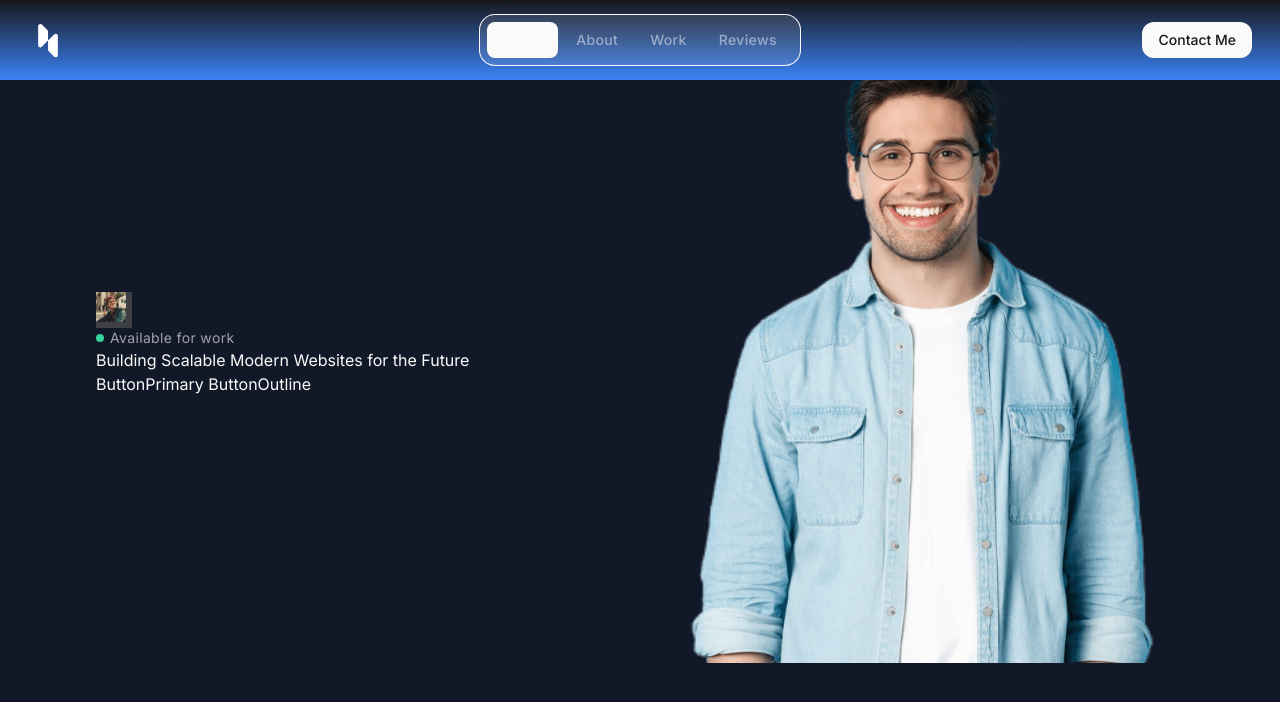
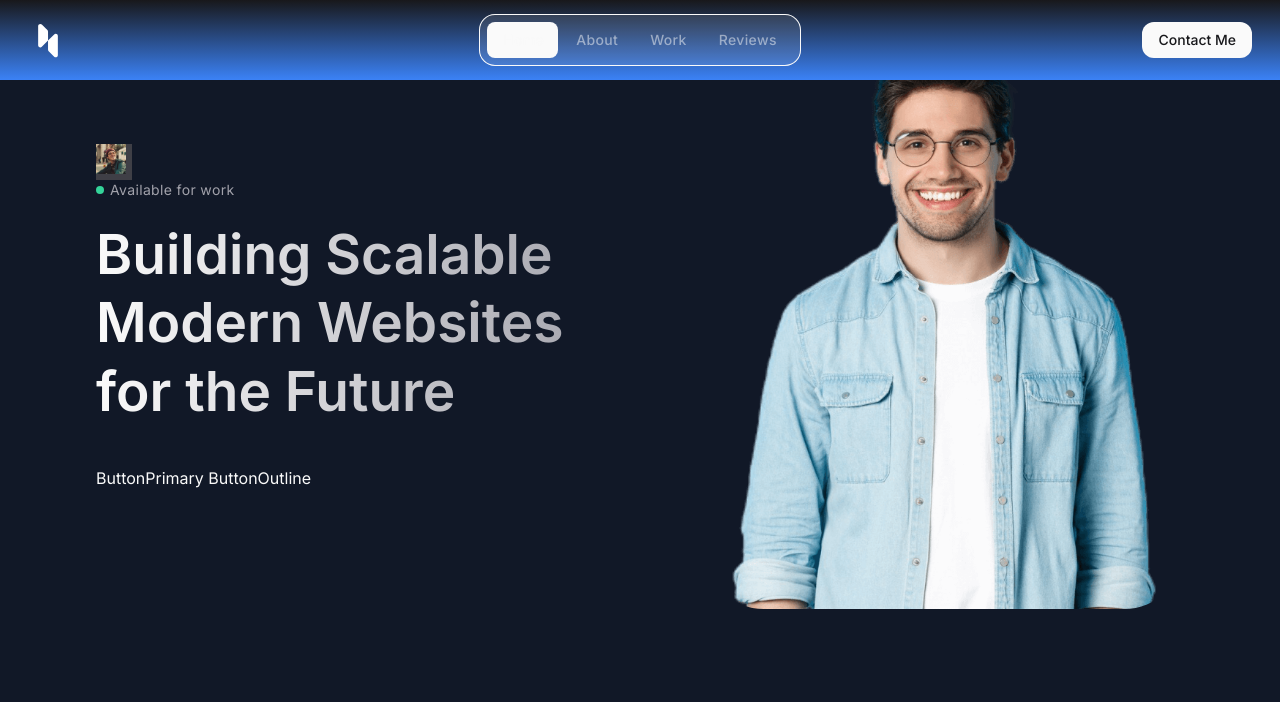
Before and after one commit to michaesaa/porfolio, a React (Vite) app: page / in a window 1280 px wide. Shown: the top 702 px of the page. Built offline with nearby package versions, Linux system fonts and the light colour scheme.

Commit message:
backgrond image

```diff
--- /dev/null
+++ b/src/components/Button.jsx
@@ -0,0 +1,12 @@
+/**
+ * @copyright 2025 MichaelSaa_
+ * @license Apache-2.0
+ */
+export const Button = () => {
+
+  return (
+    <div>
+
+    </div>
+  )
+}
--- a/src/components/Hero.jsx
+++ b/src/components/Hero.jsx
@@ -35,10 +35,11 @@
                             Available for work
                         </div>
 
-                        <h2 className="">
+                        <h2 className="headLine-1 max-w-[15ch] sm:max-w-[25ch]
+                        lg:max-w-[15ch] mt-5 mb-8 lg:mb-10">
                             Building Scalable Modern Websites for the Future
                         </h2>
-                        <div className="">
+                        <div className="flex items-center gap-4">
                             ButtonPrimary
 
                             ButtonOutline
@@ -46,8 +47,10 @@
                     </div>
                 </div>
 
-                <div className="">
-                    <figure className="">
+                <div className="hidden lg:block">
+                    <figure className="w-full max-w-[480px]
+                    ml-auto bg-grandient-to-t from-sky-400 via-25%
+                    via-asy-40-40 to-65% rounded-[60px] overflow-hidden">
                         <img
                             src="/images/hero-banner.png"
                             width={200}
--- a/src/index.css
+++ b/src/index.css
@@ -1,6 +1,24 @@
 @tailwind base;
 @tailwind components;
 @tailwind utilities;
+
+/* ___________________________________ *\
+* TYPOGRAPY
+\* ___________________________________ */
+.headLine-1{
+  @apply max-w-max;
+  background: -webkit-linear-gradient(0deg, #fafafa,
+  #a1a1aa);
+  -webkit-background-clip: text;
+  -webkit-text-fill-color: transparent;
+}
+
+
+.headLine-1{
+  @apply text-5xl leading-tight font-semibold
+  lg:text-[55px]
+}
+
 
 
 /* ___________________________________ *\
@@ -27,6 +45,8 @@
 .img-cover{
   @apply w-full h-full object-cover;
 }
+
+
 
 html {
     scroll-behavior: smooth;
```
